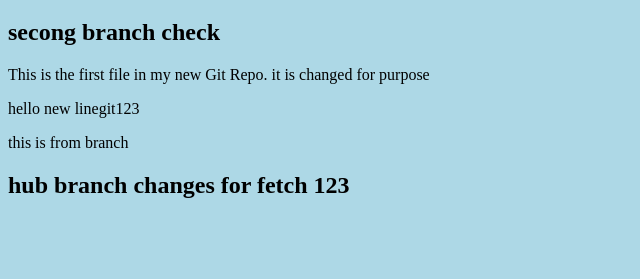
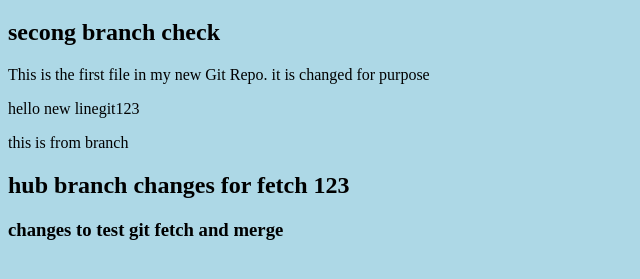
Before and after one commit to Ammar007-Prog/hello-world2, a plain HTML site: page index.html in a window 1280 px wide. Shown: the part 61-340 px from the top of the page, without its empty margins (0-640 px from the left). Drawn offline with Linux system fonts and the light colour scheme.

Commit message:
Update index.html

```diff
--- a/index.html
+++ b/index.html
@@ -14,6 +14,7 @@
 </p>
 <p>this is from branch</p>
 <h2>hub branch changes for fetch 123</h2>
+<h3>changes to test git fetch and merge</h3>
 
 </body>
 </html>
```
